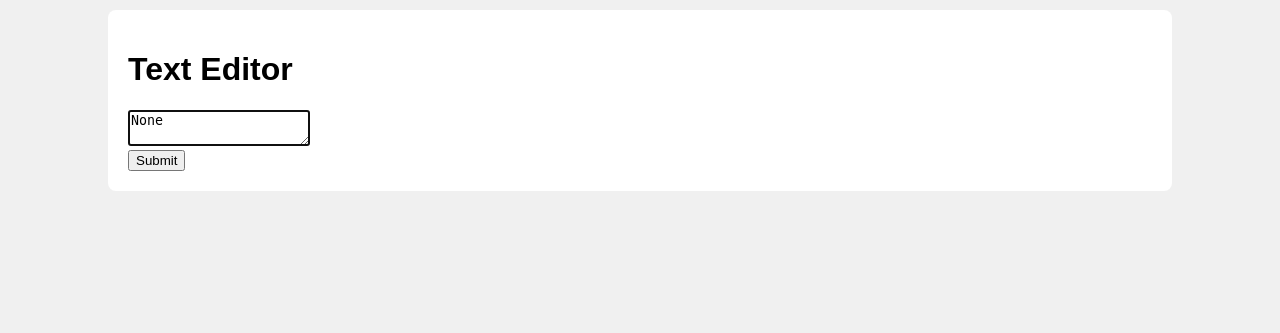
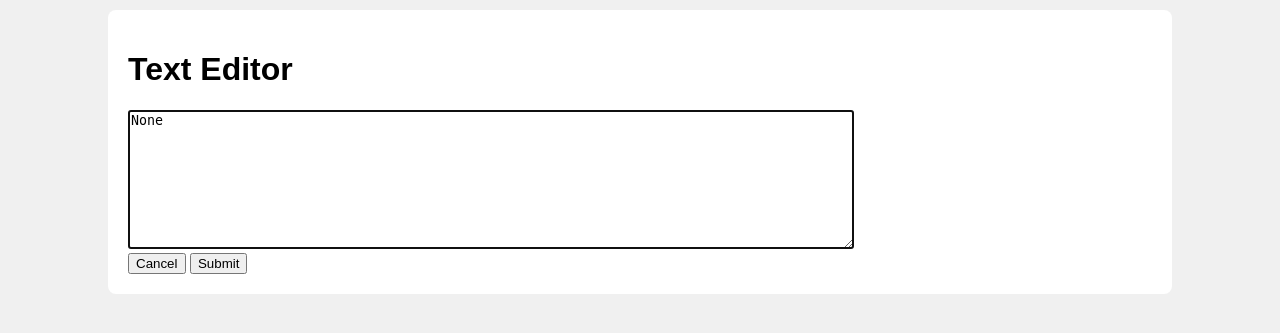
Before and after one commit to jkuusto/rpg-random-encounters, a Flask app: page /edit_encounter/1/1/1 in a window 1280 px wide. Shown: the part 97-430 px from the top of the page. Run offline with Flask 3, Linux system fonts and the light colour scheme.

Commit message:
Improve text editor text area size styling, add cancel button

```diff
--- a/static/css/styles.css
+++ b/static/css/styles.css
@@ -53,3 +53,10 @@ table td, table th {
     border: 1px solid #000000;
     padding: 10px;
 }
+
+textarea {
+    width: 54em;
+    min-width: 27em;
+    max-width: 100%;
+    height: 10em;
+}
--- a/templates/edit_text.html
+++ b/templates/edit_text.html
@@ -11,6 +11,7 @@
         <textarea id="textedit" name="content" placeholder="{{ placeholder }}" required autofocus>{{ preset }}</textarea>
         <input type="hidden" name="csrf_token" value="{{ session['csrf_token'] }}">
         <br>
+        <button type="button" onclick="window.history.back()">Cancel</button>
         <input type="submit" value="Submit">
     </form>
 
```
